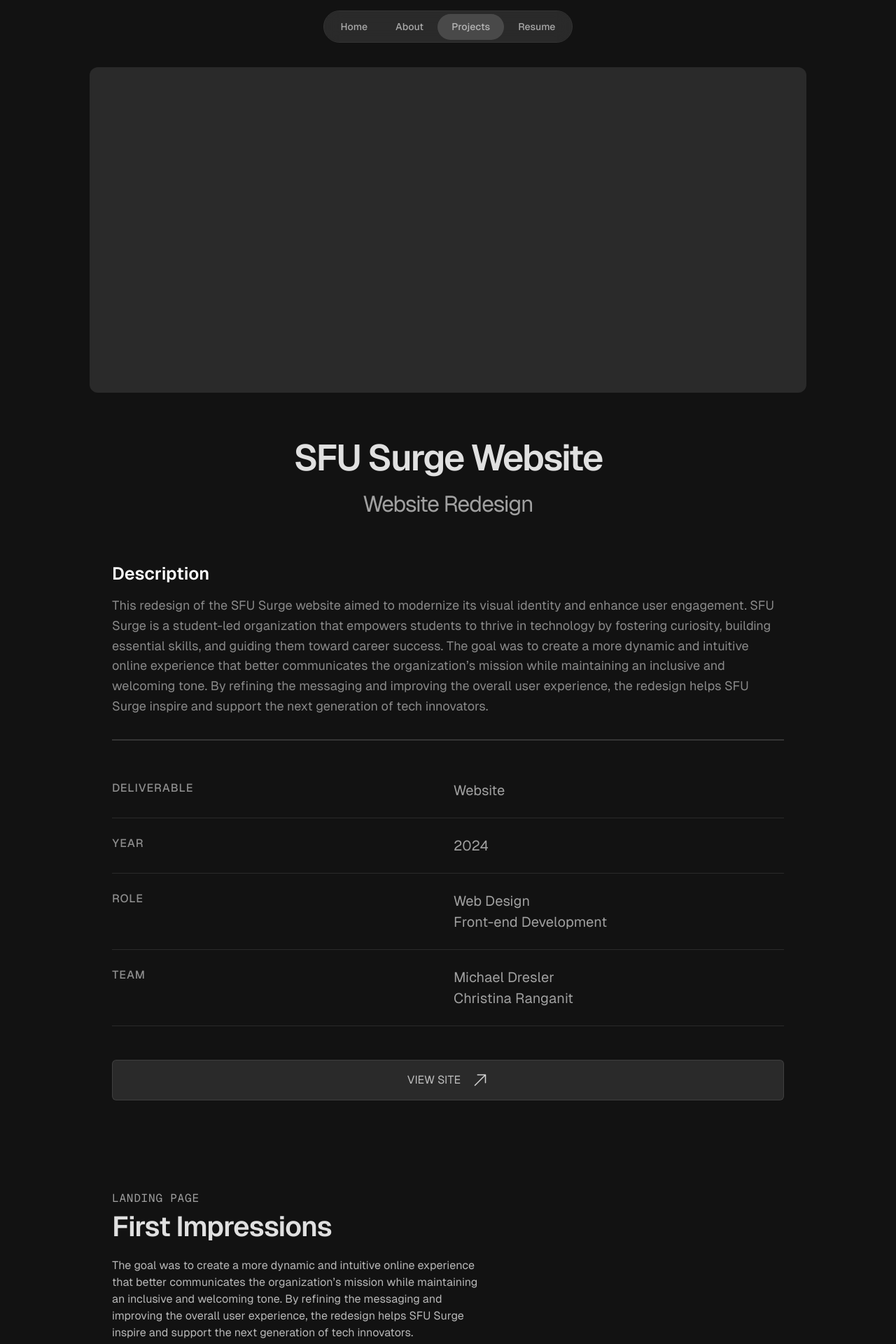
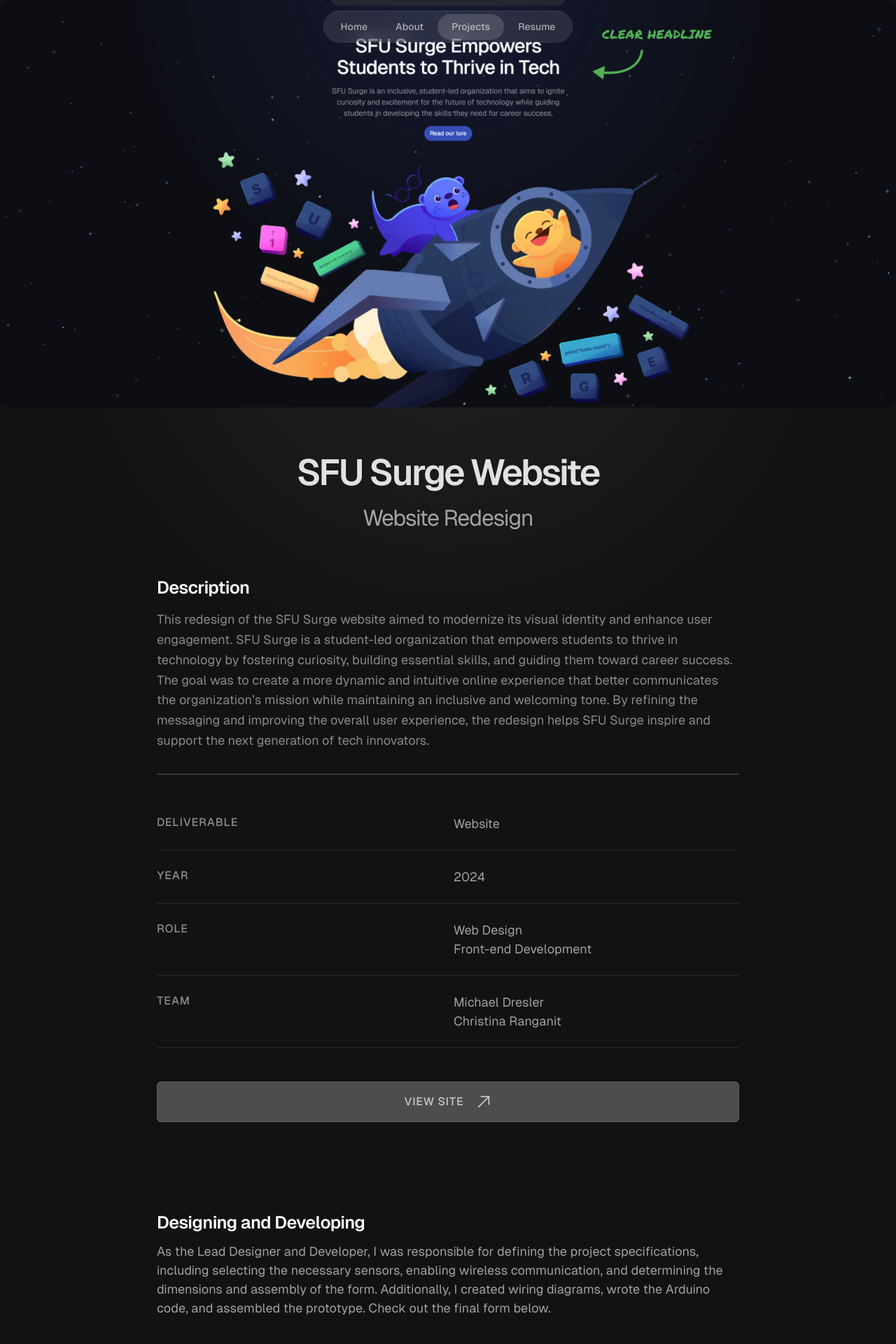
Before and after one commit to MichaelDresler/michaeldresler.github.io, a Next.js app: page /projects/surge in a window 1280 px wide. Shown: the top 1920 px of the page at 70% size. Built offline with nearby package versions, Linux system fonts and the light colour scheme.

Commit message:
new project hero layout

```diff
--- a/app/components/Button.tsx
+++ b/app/components/Button.tsx
@@ -16,7 +16,7 @@
     (
       <a
         href={link}
-        className={`${className} flex w-full  gap-4 justify-center uppercase bg-white/10 rounded-md text-text-primary/80 textxs py-4 px-4 text-center font-normal group hover:bg-foreground/15 transition-all duration-300 border-1 border-white/10`}
+        className={`${className} flex w-full  gap-4 justify-center uppercase bg-white/25 rounded-md text-text-primary/80 py-4 px-4 text-center font-medium tracking-wider group hover:bg-foreground/15 transition-all duration-300 border-1 border-white/10`}
       >
         <div>{title}</div>
         <svg
--- a/app/components/ProjectHero.tsx
+++ b/app/components/ProjectHero.tsx
@@ -1,9 +1,10 @@
 import { Button } from "./Button";
+import Image, { StaticImageData } from "next/image";
 
 type ProjectHeroProps = {
   title: string;
   subtitle: string;
-  Image?: null;
+  image: StaticImageData;
   deliverable:string;
   timeline: string;
   roles: string[];
@@ -14,6 +15,7 @@
 export const ProjectHero = ({
   title,
   subtitle,
+  image,
   deliverable,
   timeline,
   roles,
@@ -23,25 +25,27 @@
 }: ProjectHeroProps) => {
   return (
     <>
-      <div className="relative medium aspect-square sm:aspect-[2.2/1] bg-white/10 rounded-xl flex justify-center overflow-hidden ">
-        {/* <Image
-      src={mike}
+
+
+      <div className="relative full-content -mt-24 aspect-square sm:aspect-[2.2/1] bg-white/10 rounded-xl flex justify-center overflow-hidden z-30">
+        <Image
+      src={image}
       alt="hello"
       sizes="100vw"
       className=" w-full object-cover "
-        /> */}
+        />
       </div>
 
       <div className="text-text-secondary ">
         <div className="flex flex-col gap-4  my-16">
-          <div className="font-semibold text-center text-4xl tracking-[-0.04em] text-text-primary">
+          <div className="font-semibold text-center text-4xl tracking-[-0.05em] text-text-primary">
             {title}
           </div>
           <div className="font-normal text-center text-2xl tracking-[-0.04em] text-text-secondary">
             {subtitle}
           </div>
         </div>
-        <h3 className="text-xl text-white font-semibold mb-4">Description</h3>
+        <h3 className="text-xl text-white font-semibold mb-4 tracking-tight">Description</h3>
         <p className=" font-normal text-[1.125rem] text-white/50 leading-[160%] text-pretty pb-8 border-b-2 border-white/15">
           {about}
         </p>
@@ -51,19 +55,19 @@
               <li className="text-text-primary/60 font-medium uppercase tracking-wider">
                 Deliverable
               </li>
-              <li className="text-lg">{deliverable}</li>
+              <li className="text-[18px]">{deliverable}</li>
             </div>
             <div className="grid grid-cols-2 gap-4 py-4 md:py-[1.5em] border-b border-foreground/10">
               <li className="text-text-primary/60 font-medium uppercase tracking-wider">
                 Year
               </li>
-              <li className="text-lg">{timeline}</li>
+              <li className="text-[18px]">{timeline}</li>
             </div>
             <div className="grid grid-cols-2 gap-4 py-4 md:py-[1.5em] border-b border-foreground/10">
               <li className="text-text-primary/60 font-medium uppercase tracking-wider">
                 Role{" "}
               </li>
-              <li className="max-w-[20ch] text-lg  ">
+              <li className="max-w-[20ch] text-[18px]  ">
                 {roles.map((role, index) => (
                   <div key={index}>{role}</div>
                 ))}
@@ -73,7 +77,7 @@
               <li className="text-text-primary/60 font-medium uppercase tracking-wider">
                 Team{" "}
               </li>
-              <li className="max-w-[20ch] text-lg  ">
+              <li className="max-w-[20ch] text-[18px]  ">
                 {names.map((name, index) => (
                   <div key={index}>{name}</div>
                 ))}
--- /dev/null
+++ b/app/components/TextBlock.tsx
@@ -0,0 +1,18 @@
+import Image, { StaticImageData } from "next/image";
+import { geistMono } from "../fonts";
+
+type TextBlockProps = {
+  heading: string;
+  text: string;
+};
+export const TextBlock = ({ heading, text }: TextBlockProps) => {
+  return (
+    <>
+      <div className="pt-24 pb-12 flex flex-col gap-3 ">
+        <h3 className="font-semibold text-xl text-white tracking-tight">{heading}</h3>
+        <p className="text-text-secondary text-[1.125rem]">{text}</p>
+
+      </div>
+    </>
+  );
+};
--- a/app/globals.css
+++ b/app/globals.css
@@ -106,11 +106,13 @@
 @layer components {
   .myclass > *{
     margin-inline:auto;
-    max-inline-size: 60rem;
+    max-inline-size: min(calc(100% - 48px), 52rem)
   }
-  .myclass > .medium {
-    max-inline-size: 80%;
-
+  .myclass > .medium-content {
+    max-inline-size: 95%;
+  }
+  .myclass > .full-content {
+    max-inline-size: 100%;
   }
 }
 
--- a/app/projects/layout.tsx
+++ b/app/projects/layout.tsx
@@ -4,5 +4,34 @@
   }: {
     children: React.ReactNode
   }) {
-    return <section className=" ">{children}</section>
+    return <section className=" ">
+          <div className="absolute top-0 left-0 w-full h-full z-20">
+          <svg
+          viewBox="0 0 1804 1250"
+          fill="none"
+          xmlns="http://www.w3.org/2000/svg"
+        >
+          <circle
+            cx="901.998"
+            cy="561.396"
+            r="901.759"
+            fill="url(#paint0_radial_2796_4719)"
+            fillOpacity="0.07"
+          />
+          <defs>
+            <radialGradient
+              id="paint0_radial_2796_4719"
+              cx="0"
+              cy="0.0"
+              r="0.9"
+              gradientUnits="userSpaceOnUse"
+              gradientTransform="translate(901.998 561.396) rotate(90) scale(901.759)"
+            >
+              <stop stopColor="white" />
+              <stop offset="1" stopColor="white" stopOpacity="0" />
+            </radialGradient>
+          </defs>
+        </svg>
+          </div>
+      {children}</section>
   }
--- a/app/projects/surge/page.tsx
+++ b/app/projects/surge/page.tsx
@@ -4,6 +4,7 @@
 
 import homenew from "/public/surge/home-new.png";
 import { geistMono } from "@/app/fonts";
+import { TextBlock } from "@/app/components/TextBlock";
 
 
 export default function projects() {
@@ -12,6 +13,7 @@
       <main className=" myclass">
         <ProjectHero
           title={surge.heroContent.title}
+          image={homenew}
           subtitle={surge.heroContent.subtitle}
           deliverable={surge.heroContent.deliverable}
           timeline={surge.heroContent.year}
@@ -21,15 +23,16 @@
           link="https://sfusurge.com"
         />
 
-          <div className="pt-24">
-            <span className={`text-text-secondary text-base uppercase  pb-12 tracking-wider ${geistMono.className}`}>Landing Page</span>
-            <h2 className="text-[40px] font-semibold text-text-primary tracking-tight mt-2  leading-[100%] mb-6">First Impressions</h2>
-            <p className="text-[16px] font-normal text-white/70 max-w-[50ch] 2xl:text-lg mb-12">The goal was to create a more dynamic and intuitive online experience that better communicates the organization’s mission while maintaining an inclusive and welcoming tone. By refining the messaging and improving the overall user experience, the redesign helps SFU Surge inspire and support the next generation of tech innovators.</p>
-          </div>
+        <TextBlock
+        heading="Designing and Developing"
+        text="As the Lead Designer and Developer, I was responsible for defining the project specifications, including selecting the necessary sensors, enabling wireless communication, and determining the dimensions and assembly of the form. Additionally, I created wiring diagrams, wrote the Arduino code, and assembled the prototype. Check out the final form below."
+        />
 
 
 
-          <div className="grid grid-cols-1 gap-12 medium ">
+
+
+          <div className="grid grid-cols-1 gap-12 medium-content  ">
             {/* <ImageContainer img={homeold} tag="Old Site" caption="this is a caption"/> */}
             <ImageContainer img={homenew} tag="New Site" caption="this is a caption"/>
 
```
Also changed, not shown: app/components/ImageContainer.tsx (+1 -1 lines).
